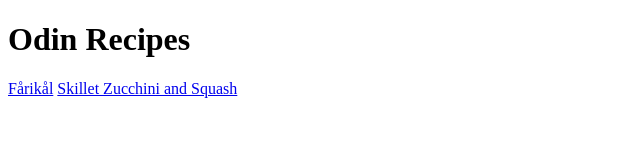
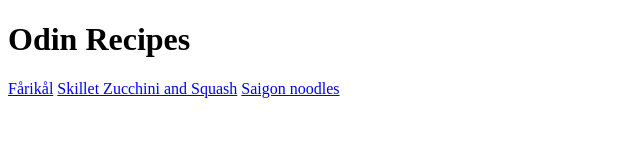
Before and after one commit to Ophaug/odin-recipes, a plain HTML site: page index.html in a window 1280 px wide. Shown: the whole page, without its empty margins (0-640 px from the left). Drawn offline with Linux system fonts and the light colour scheme.

Commit message:
Added link to saigon noodle recipe

```diff
--- a/index.html
+++ b/index.html
@@ -11,6 +11,7 @@
     <h1>Odin Recipes</h1>
     <a href="recipes/farikal.html">Fårikål</a>
     <a href="recipes/skillet-zucchini-and-squash.html">Skillet Zucchini and Squash</a>
+    <a href="recipes/saigon-noodle.html">Saigon noodles</a>
 </body>
 
 </html>
```
Also changed, not shown: images/saigonnoodle.jpg (added).
